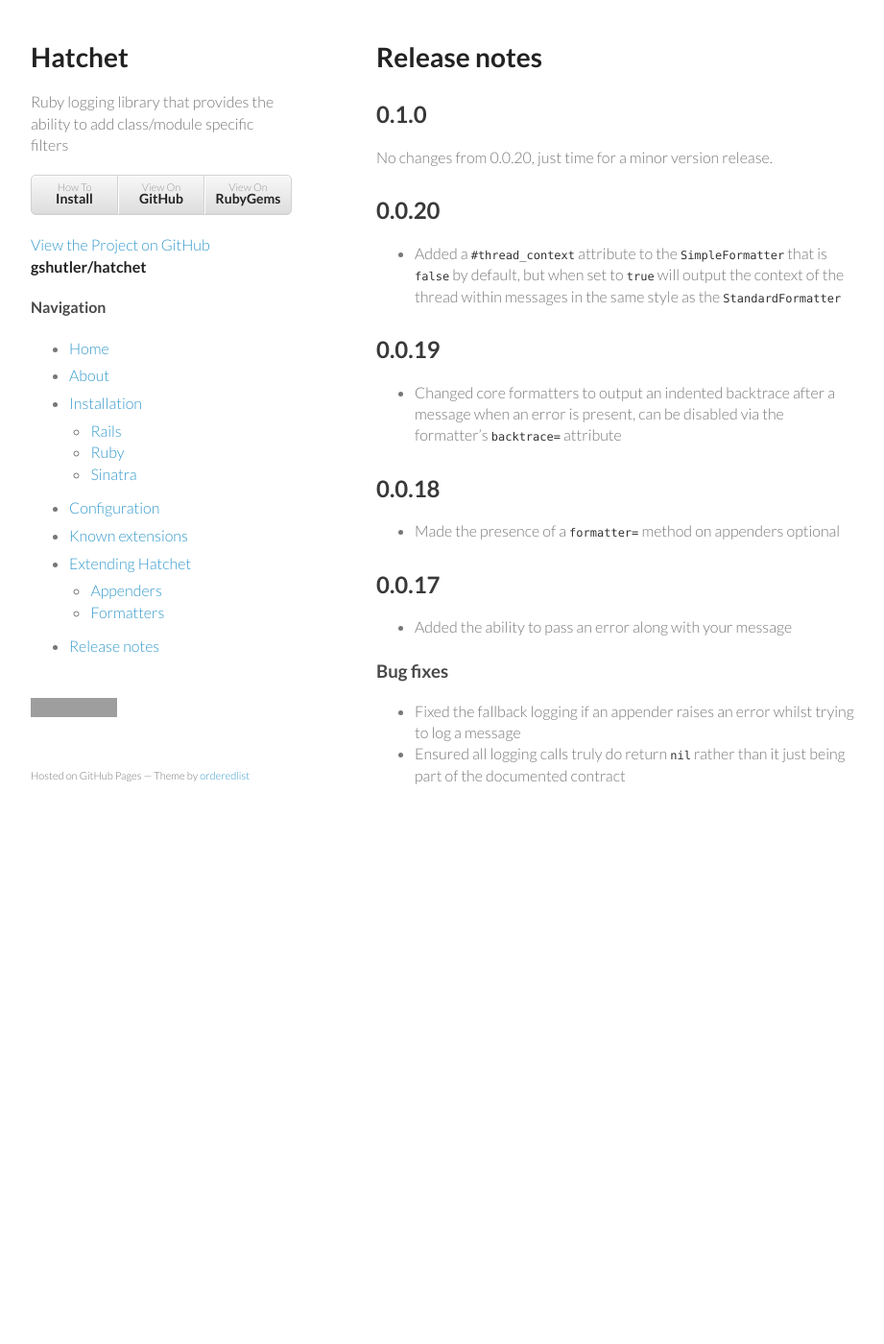
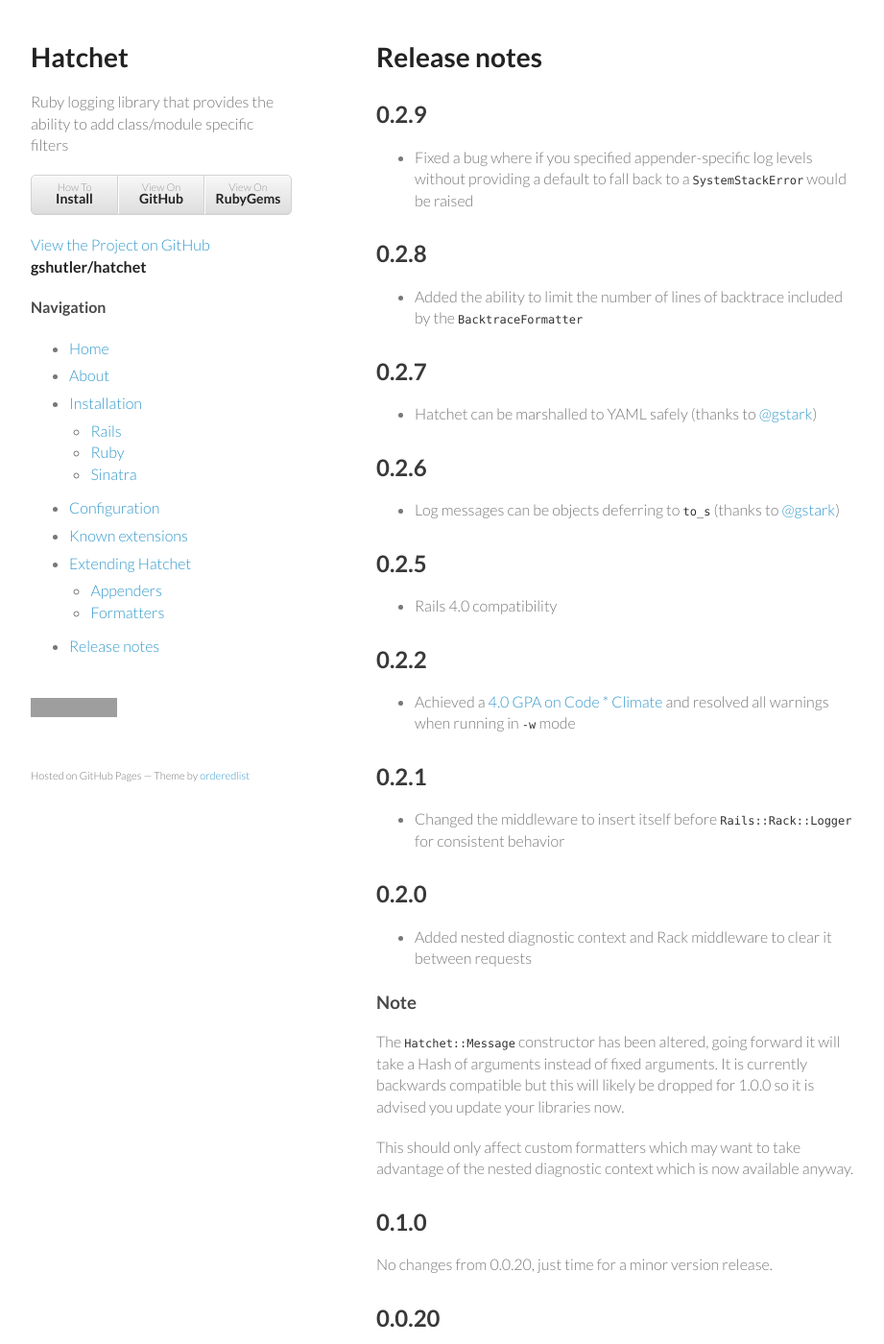
Before and after one commit to gshutler/hatchet, a Jekyll site: the page built from release.md, in a window 1280 px wide and 1400 px high. Shown: the whole window at 96% size, without its empty margins (178-1099 px from the left). Built offline with Jekyll 4.4.1, drawn with Linux system fonts in a browser that asks for light colours; grey boxes are pictures that could not be loaded.

Commit message:
Updated release notes

```diff
--- a/release.md
+++ b/release.md
@@ -4,6 +4,55 @@ title: Hatchet
 ---
 
 # Release notes
+
+## 0.2.9
+
+ * Fixed a bug where if you specified appender-specific log levels without
+   providing a default to fall back to a `SystemStackError` would be raised
+
+## 0.2.8
+
+ * Added the ability to limit the number of lines of backtrace included by the
+   `BacktraceFormatter`
+
+## 0.2.7
+
+ * Hatchet can be marshalled to YAML safely (thanks to
+   [@gstark](https://github.com/gstark))
+
+## 0.2.6
+
+ * Log messages can be objects deferring to `to_s` (thanks to
+   [@gstark](https://github.com/gstark))
+
+## 0.2.5
+
+ * Rails 4.0 compatibility
+
+## 0.2.2
+
+ * Achieved a [4.0 GPA on Code * Climate](https://codeclimate.com/github/gshutler/hatchet)
+   and resolved all warnings when running in `-w` mode
+
+## 0.2.1
+
+ * Changed the middleware to insert itself before `Rails::Rack::Logger` for
+   consistent behavior
+
+## 0.2.0
+
+ * Added nested diagnostic context and Rack middleware to clear it between
+   requests
+
+### Note
+
+The `Hatchet::Message` constructor has been altered, going forward it will take
+a Hash of arguments instead of fixed arguments. It is currently backwards
+compatible but this will likely be dropped for 1.0.0 so it is advised you update
+your libraries now.
+
+This should only affect custom formatters which may want to take advantage of
+the nested diagnostic context which is now available anyway.
 
 ## 0.1.0
 
```
